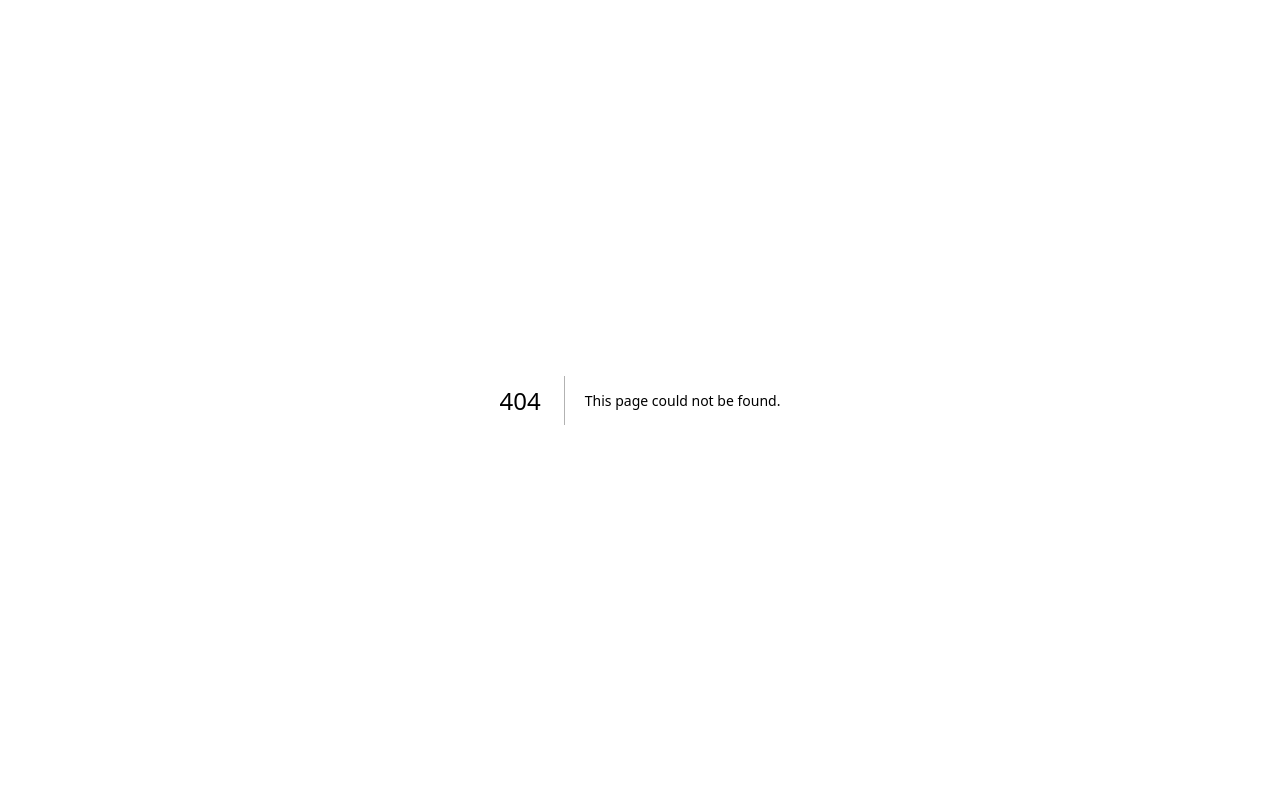
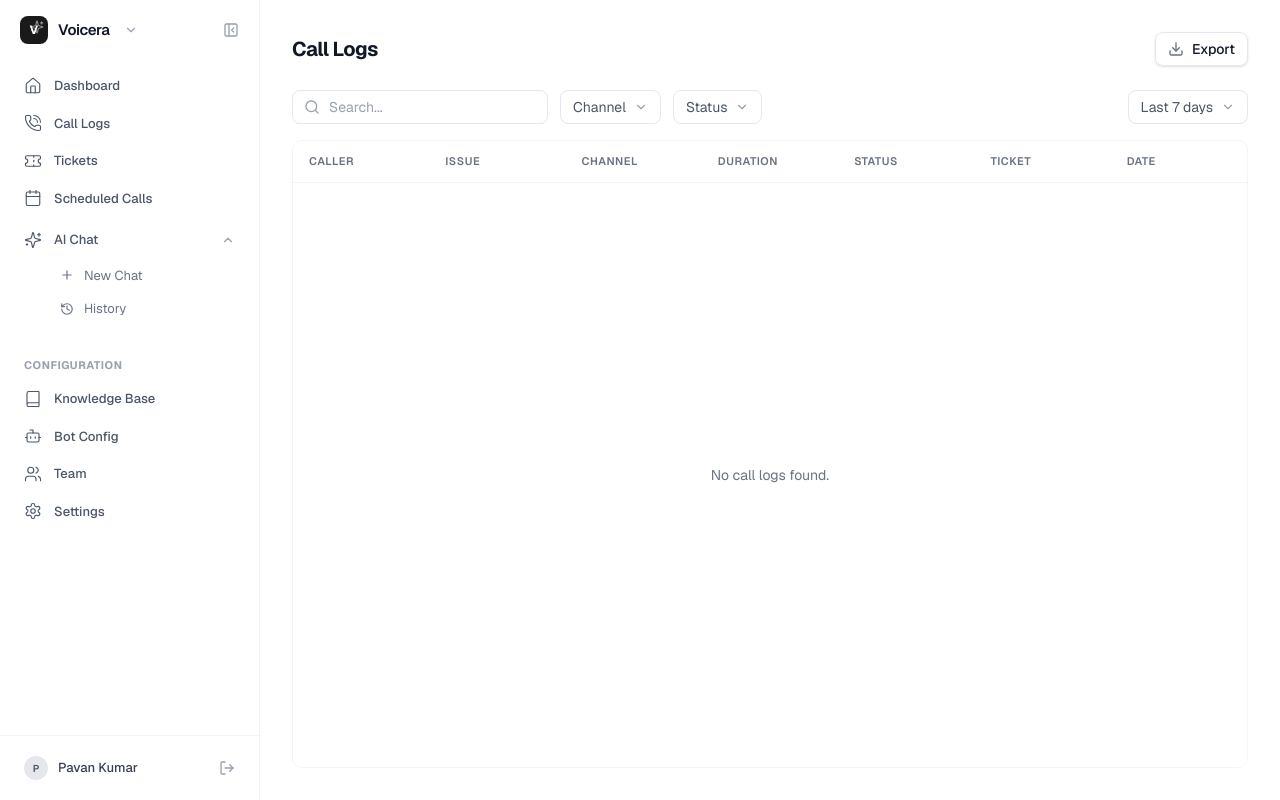
Before and after one commit to Sujithkrys/todayx, a Next.js app: page /call-logs in a window 1280 px wide. Before the commit this address had no page. Built offline with nearby package versions, Linux system fonts and the light colour scheme.

Commit message:
feat: restructure dashboard UI to match Voicera layout and fix hydration error

```diff
--- /dev/null
+++ b/src/app/(dashboard)/call-logs/page.tsx
@@ -0,0 +1,71 @@
+'use client';
+
+import React from 'react';
+import { Download, Search, ChevronDown } from 'lucide-react';
+
+export default function CallLogsPage() {
+  return (
+    <div className="flex flex-col h-full bg-white text-gray-900 font-sans p-2">
+      {/* Page Header */}
+      <div className="flex items-center justify-between mb-6">
+        <h1 className="text-xl font-bold tracking-tight">Call Logs</h1>
+        <button className="flex items-center gap-2 px-3 py-1.5 text-sm font-medium border border-gray-200 rounded-md shadow-sm hover:bg-gray-50 transition-colors">
+          <Download className="w-4 h-4 text-gray-500" />
+          Export
+        </button>
+      </div>
+
+      {/* Filter Toolbar */}
+      <div className="flex items-center justify-between mb-4">
+        <div className="flex items-center gap-3">
+          {/* Search Input */}
+          <div className="relative">
+            <Search className="absolute left-3 top-1/2 -translate-y-1/2 w-4 h-4 text-gray-400" />
+            <input
+              type="text"
+              placeholder="Search..."
+              className="w-64 pl-9 pr-3 py-1.5 text-sm border border-gray-200 rounded-md focus:outline-none focus:ring-1 focus:ring-gray-300 placeholder:text-gray-400"
+            />
+          </div>
+
+          {/* Channel Dropdown */}
+          <button className="flex items-center gap-2 px-3 py-1.5 text-sm text-gray-600 border border-gray-200 rounded-md hover:bg-gray-50 transition-colors">
+            Channel
+            <ChevronDown className="w-3.5 h-3.5 text-gray-400" />
+          </button>
+
+          {/* Status Dropdown */}
+          <button className="flex items-center gap-2 px-3 py-1.5 text-sm text-gray-600 border border-gray-200 rounded-md hover:bg-gray-50 transition-colors">
+            Status
+            <ChevronDown className="w-3.5 h-3.5 text-gray-400" />
+          </button>
+        </div>
+
+        {/* Date Filter Dropdown */}
+        <button className="flex items-center gap-2 px-3 py-1.5 text-sm text-gray-600 border border-gray-200 rounded-md hover:bg-gray-50 transition-colors">
+          Last 7 days
+          <ChevronDown className="w-3.5 h-3.5 text-gray-400" />
+        </button>
+      </div>
+
+      {/* Data Table */}
+      <div className="flex-1 border border-gray-100 rounded-lg overflow-hidden flex flex-col">
+        <div className="grid grid-cols-7 border-b border-gray-100 bg-white">
+          {['CALLER', 'ISSUE', 'CHANNEL', 'DURATION', 'STATUS', 'TICKET', 'DATE'].map((header) => (
+            <div
+              key={header}
+              className="px-4 py-3 text-[11px] font-semibold text-gray-500 tracking-wider"
+            >
+              {header}
+            </div>
+          ))}
+        </div>
+
+        {/* Empty State */}
+        <div className="flex-1 flex flex-col items-center justify-center bg-white min-h-[300px]">
+          <span className="text-sm text-gray-500">No call logs found.</span>
+        </div>
+      </div>
+    </div>
+  );
+}
--- a/src/app/(dashboard)/dashboard/page.tsx
+++ b/src/app/(dashboard)/dashboard/page.tsx
@@ -1,54 +1,5 @@
-import React, { Suspense } from 'react';
-import { WelcomeCard } from '@/features/dashboard/components/welcome-card';
-import { AIBrief } from '@/features/dashboard/components/ai-brief';
-import { WorkspaceOverview } from '@/features/dashboard/components/workspace-overview';
-import { TodayTasks } from '@/features/dashboard/components/today-tasks';
-import { UpcomingEvents } from '@/features/dashboard/components/upcoming-events';
-import { AITimeline } from '@/features/dashboard/components/ai-timeline';
-import { QuickActions } from '@/features/dashboard/components/quick-actions';
+import { redirect } from 'next/navigation';
 
 export default function DashboardPage() {
-  return (
-    <div className="p-6 max-w-[1600px] mx-auto space-y-6">
-      {/* Top Welcome / Overview Section */}
-      <div className="space-y-4">
-        <Suspense fallback={<div className="h-32 rounded-xl bg-card border animate-pulse" />}>
-          <WelcomeCard />
-        </Suspense>
-
-        <Suspense fallback={<div className="h-24 rounded-xl bg-card border animate-pulse" />}>
-          <WorkspaceOverview />
-        </Suspense>
-      </div>
-
-      {/* Main Grid View */}
-      <div className="grid grid-cols-1 lg:grid-cols-3 gap-6">
-        {/* Left Double-Column Section: AI Logs, Tasks */}
-        <div className="lg:col-span-2 space-y-6">
-          <Suspense fallback={<div className="h-48 rounded-xl bg-card border animate-pulse" />}>
-            <AIBrief />
-          </Suspense>
-
-          <Suspense fallback={<div className="h-56 rounded-xl bg-card border animate-pulse" />}>
-            <TodayTasks />
-          </Suspense>
-
-          <Suspense fallback={<div className="h-64 rounded-xl bg-card border animate-pulse" />}>
-            <AITimeline />
-          </Suspense>
-        </div>
-
-        {/* Right Single-Column Section: Calendar, Shortcuts */}
-        <div className="space-y-6">
-          <Suspense fallback={<div className="h-52 rounded-xl bg-card border animate-pulse" />}>
-            <UpcomingEvents />
-          </Suspense>
-
-          <Suspense fallback={<div className="h-60 rounded-xl bg-card border animate-pulse" />}>
-            <QuickActions />
-          </Suspense>
-        </div>
-      </div>
-    </div>
-  );
+  redirect('/dashboard/call-logs');
 }
--- a/src/app/(dashboard)/layout.tsx
+++ b/src/app/(dashboard)/layout.tsx
@@ -1,6 +1,5 @@
 import React from 'react';
 import { Sidebar } from '@/components/shared/sidebar';
-import { Header } from '@/components/shared/header';
 
 export default function DashboardLayout({
   children,
@@ -13,12 +12,9 @@ export default function DashboardLayout({
       <Sidebar />
 
       {/* Main Workspace Frame */}
-      <div className="flex-1 flex flex-col min-w-0 overflow-hidden">
-        {/* Top Navigation */}
-        <Header />
-
+      <div className="flex-1 flex flex-col min-w-0 overflow-hidden bg-white">
         {/* Scrollable View Area */}
-        <main className="flex-1 overflow-y-auto bg-muted/20 relative focus:outline-none">
+        <main className="flex-1 overflow-y-auto relative focus:outline-none p-6">
           {children}
         </main>
       </div>
--- a/src/app/layout.tsx
+++ b/src/app/layout.tsx
@@ -34,7 +34,7 @@ export default function RootLayout({
 
   return (
     <html lang="en" suppressHydrationWarning>
-      <body className={`${geistSans.variable} ${geistMono.variable} antialiased min-h-screen bg-background text-foreground`}>
+      <body className={`${geistSans.variable} ${geistMono.variable} antialiased min-h-screen bg-background text-foreground`} suppressHydrationWarning>
         <MockAuthProvider>{content}</MockAuthProvider>
       </body>
     </html>
--- a/src/components/shared/sidebar.tsx
+++ b/src/components/shared/sidebar.tsx
@@ -1,209 +1,138 @@
 'use client';
 
 import * as React from 'react';
-import { motion, AnimatePresence } from 'framer-motion';
 import { useAppAuth } from '@/providers/app-auth-provider';
 import {
-  LayoutDashboard,
-  MessageSquare,
-  Mail,
-  Calendar as CalendarIcon,
-  CheckSquare,
-  FileText,
-  Boxes,
-  Cpu,
-  Settings as SettingsIcon,
-  ChevronLeft,
-  ChevronRight,
-  Menu,
-  X,
+  Home,
+  PhoneCall,
+  Ticket,
+  Calendar,
   Sparkles,
+  Plus,
+  History,
+  Book,
+  Bot,
+  Users,
+  Settings,
+  ChevronDown,
+  ChevronUp,
   LogOut,
-  ChevronDown
+  PanelLeftClose
 } from 'lucide-react';
 import { cn } from '@/lib/utils';
 import Link from 'next/link';
 import { usePathname } from 'next/navigation';
 
-interface SidebarItem {
-  name: string;
-  href: string;
-  icon: React.ComponentType<{ className?: string }>;
-}
-
-const SIDEBAR_ITEMS: SidebarItem[] = [
-  { name: 'Dashboard', href: '/dashboard', icon: LayoutDashboard },
-  { name: 'AI Chat', href: '/dashboard/chat', icon: MessageSquare },
-  { name: 'Inbox', href: '/dashboard/inbox', icon: Mail },
-  { name: 'Calendar', href: '/dashboard/calendar', icon: CalendarIcon },
-  { name: 'Tasks', href: '/dashboard/tasks', icon: CheckSquare },
-  { name: 'News', href: '/dashboard/news', icon: FileText },
-  { name: 'Integrations', href: '/dashboard/integrations', icon: Boxes },
-  { name: 'AI Agents', href: '/dashboard/agents', icon: Cpu },
-  { name: 'Settings', href: '/dashboard/settings', icon: SettingsIcon },
-];
-
 export function Sidebar() {
-  const [isCollapsed, setIsCollapsed] = React.useState(false);
-  const [isMobileOpen, setIsMobileOpen] = React.useState(false);
-  const [workspaceMenuOpen, setWorkspaceMenuOpen] = React.useState(false);
   const pathname = usePathname();
   const { user, signOut } = useAppAuth();
-
-  // Listen to keyboard shortcut (Ctrl + B) to toggle sidebar collapse
-  React.useEffect(() => {
-    const handleKeyDown = (e: KeyboardEvent) => {
-      if (e.ctrlKey && e.key === 'b') {
-        e.preventDefault();
-        setIsCollapsed((prev) => !prev);
-      }
-    };
-    window.addEventListener('keydown', handleKeyDown);
-    return () => window.removeEventListener('keydown', handleKeyDown);
-  }, []);
-
-  const toggleCollapse = () => setIsCollapsed(!isCollapsed);
-  const toggleMobile = () => setIsMobileOpen(!isMobileOpen);
+  const [chatExpanded, setChatExpanded] = React.useState(true);
 
   return (
-    <>
-      {/* Mobile Header Trigger */}
-      <div className="lg:hidden flex items-center justify-between p-4 border-b bg-card text-card-foreground">
-        <div className="flex items-center gap-2">
-          <div className="w-8 h-8 rounded-lg bg-primary text-primary-foreground flex items-center justify-center font-bold">
-            V
+    <aside className="w-[260px] flex flex-col h-full bg-white border-r border-gray-100 text-gray-700 font-sans shadow-sm shrink-0">
+      {/* Brand Section */}
+      <div className="flex items-center justify-between p-4 px-5">
+        <div className="flex items-center gap-2.5">
+          <div className="w-7 h-7 rounded-md bg-[#1a1a1a] text-white flex items-center justify-center font-bold relative">
+            <Sparkles className="w-3.5 h-3.5 absolute top-1 right-1 opacity-50" />
+            <span className="text-xs">V</span>
           </div>
-          <span className="font-semibold text-sm">Voicera</span>
+          <span className="font-semibold text-[15px] text-gray-900 tracking-tight">Voicera</span>
+          <ChevronDown className="w-3.5 h-3.5 text-gray-400 ml-1" />
         </div>
-        <button
-          onClick={toggleMobile}
-          className="p-2 rounded-md hover:bg-muted focus-visible:ring-2 focus-visible:ring-ring"
-          aria-label="Open menu"
-        >
-          <Menu className="w-5 h-5" />
+        <button className="text-gray-400 hover:text-gray-600 transition-colors">
+          <PanelLeftClose className="w-4 h-4" />
         </button>
       </div>
 
-      {/* Backdrop for Mobile */}
-      <AnimatePresence>
-        {isMobileOpen && (
-          <motion.div
-            initial={{ opacity: 0 }}
-            animate={{ opacity: 1 }}
-            exit={{ opacity: 0 }}
-            onClick={toggleMobile}
-            className="lg:hidden fixed inset-0 z-40 bg-background/80 backdrop-blur-sm"
-          />
-        )}
-      </AnimatePresence>
+      {/* Navigation */}
+      <div className="flex-1 overflow-y-auto pt-2 pb-4">
+        {/* Main Links */}
+        <nav className="px-3 space-y-0.5">
+          <Link href="/dashboard" className={cn("flex items-center gap-3 px-3 py-2 rounded-md text-[13px] font-medium transition-colors", pathname === '/dashboard' && pathname !== '/dashboard/call-logs' ? "bg-gray-100/70 text-gray-900" : "text-gray-600 hover:bg-gray-50")}>
+            <Home className="w-[18px] h-[18px] stroke-[1.5]" />
+            Dashboard
+          </Link>
+          <Link href="/dashboard/call-logs" className={cn("flex items-center gap-3 px-3 py-2 rounded-md text-[13px] font-medium transition-colors", pathname === '/dashboard/call-logs' ? "bg-gray-100/70 text-gray-900" : "text-gray-600 hover:bg-gray-50")}>
+            <PhoneCall className="w-[18px] h-[18px] stroke-[1.5]" />
+            Call Logs
+          </Link>
+          <Link href="/dashboard/tickets" className={cn("flex items-center gap-3 px-3 py-2 rounded-md text-[13px] font-medium transition-colors", pathname === '/dashboard/tickets' ? "bg-gray-100/70 text-gray-900" : "text-gray-600 hover:bg-gray-50")}>
+            <Ticket className="w-[18px] h-[18px] stroke-[1.5]" />
+            Tickets
+          </Link>
+          <Link href="/dashboard/scheduled" className={cn("flex items-center gap-3 px-3 py-2 rounded-md text-[13px] font-medium transition-colors", pathname === '/dashboard/scheduled' ? "bg-gray-100/70 text-gray-900" : "text-gray-600 hover:bg-gray-50")}>
+            <Calendar className="w-[18px] h-[18px] stroke-[1.5]" />
+            Scheduled Calls
+          </Link>
 
-      {/* Main Sidebar Shell */}
-      <motion.aside
-        aria-label="Application Navigation"
-        animate={{ width: isCollapsed ? 72 : 240 }}
-        transition={{ duration: 0.25, ease: 'easeInOut' }}
-        className={cn(
-          'fixed inset-y-0 left-0 z-50 lg:static flex flex-col h-full bg-card border-r text-card-foreground shadow-sm',
-          isMobileOpen ? 'translate-x-0' : '-translate-x-full lg:translate-x-0'
-        )}
-      >
-        {/* Sidebar Header / Brand Selector */}
-        <div className="flex items-center justify-between p-4 border-b relative">
-          <div className="flex items-center gap-2.5 overflow-hidden w-full">
-            <div className="w-8 h-8 rounded-lg bg-primary text-primary-foreground flex items-center justify-center font-bold shrink-0">
-              <Sparkles className="w-4 h-4" />
-            </div>
-            {!isCollapsed && (
-              <div className="flex items-center justify-between w-full overflow-hidden">
-                <div className="flex flex-col text-left">
-                  <span className="font-semibold text-sm tracking-tight truncate">Voicera</span>
-                  <span className="text-[10px] text-muted-foreground truncate">Personal Workspace</span>
-                </div>
-                <button
-                  onClick={() => setWorkspaceMenuOpen(!workspaceMenuOpen)}
-                  className="p-1 rounded-md hover:bg-muted ml-auto shrink-0"
-                >
-                  <ChevronDown className="w-4 h-4 text-muted-foreground" />
-                </button>
+          {/* AI Chat Collapsible */}
+          <div className="pt-1">
+            <button
+              onClick={() => setChatExpanded(!chatExpanded)}
+              className="w-full flex items-center justify-between px-3 py-2 rounded-md text-[13px] font-medium text-gray-600 hover:bg-gray-50 transition-colors"
+            >
+              <div className="flex items-center gap-3">
+                <Sparkles className="w-[18px] h-[18px] stroke-[1.5]" />
+                AI Chat
+              </div>
+              {chatExpanded ? <ChevronUp className="w-3.5 h-3.5 text-gray-400" /> : <ChevronDown className="w-3.5 h-3.5 text-gray-400" />}
+            </button>
+            {chatExpanded && (
+              <div className="pl-9 space-y-0.5 mt-0.5">
+                <Link href="/dashboard/chat/new" className="flex items-center gap-2.5 px-3 py-1.5 text-[13px] text-gray-500 hover:text-gray-900 transition-colors">
+                  <Plus className="w-3.5 h-3.5" />
+                  New Chat
+                </Link>
+                <Link href="/dashboard/chat/history" className="flex items-center gap-2.5 px-3 py-1.5 text-[13px] text-gray-500 hover:text-gray-900 transition-colors">
+                  <History className="w-3.5 h-3.5" />
+                  History
+                </Link>
               </div>
             )}
           </div>
+        </nav>
 
-          {/* Collapse Button (Desktop Only) */}
-          <button
-            onClick={toggleCollapse}
-            className="hidden lg:flex absolute top-1/2 -right-3 -translate-y-1/2 w-6 h-6 rounded-full border bg-card text-muted-foreground hover:text-foreground items-center justify-center shadow-sm"
-            aria-label={isCollapsed ? 'Expand sidebar' : 'Collapse sidebar'}
-          >
-            {isCollapsed ? <ChevronRight className="w-3 h-3" /> : <ChevronLeft className="w-3 h-3" />}
+        {/* Configuration Section */}
+        <div className="px-6 mt-8 mb-2">
+          <h3 className="text-[11px] font-bold text-gray-400 tracking-wider uppercase">Configuration</h3>
+        </div>
+        <nav className="px-3 space-y-0.5">
+          <Link href="/dashboard/knowledge-base" className={cn("flex items-center gap-3 px-3 py-2 rounded-md text-[13px] font-medium transition-colors", pathname === '/dashboard/knowledge-base' ? "bg-gray-100/70 text-gray-900" : "text-gray-600 hover:bg-gray-50")}>
+            <Book className="w-[18px] h-[18px] stroke-[1.5]" />
+            Knowledge Base
+          </Link>
+          <Link href="/dashboard/bot-config" className={cn("flex items-center gap-3 px-3 py-2 rounded-md text-[13px] font-medium transition-colors", pathname === '/dashboard/bot-config' ? "bg-gray-100/70 text-gray-900" : "text-gray-600 hover:bg-gray-50")}>
+            <Bot className="w-[18px] h-[18px] stroke-[1.5]" />
+            Bot Config
+          </Link>
+          <Link href="/dashboard/team" className={cn("flex items-center gap-3 px-3 py-2 rounded-md text-[13px] font-medium transition-colors", pathname === '/dashboard/team' ? "bg-gray-100/70 text-gray-900" : "text-gray-600 hover:bg-gray-50")}>
+            <Users className="w-[18px] h-[18px] stroke-[1.5]" />
+            Team
+          </Link>
+          <Link href="/dashboard/settings" className={cn("flex items-center gap-3 px-3 py-2 rounded-md text-[13px] font-medium transition-colors", pathname === '/dashboard/settings' ? "bg-gray-100/70 text-gray-900" : "text-gray-600 hover:bg-gray-50")}>
+            <Settings className="w-[18px] h-[18px] stroke-[1.5]" />
+            Settings
+          </Link>
+        </nav>
+      </div>
+
+      {/* Footer Profile */}
+      <div className="p-3 border-t border-gray-100">
+        <div className="flex items-center justify-between px-3 py-2">
+          <div className="flex items-center gap-2.5 truncate">
+            <div className="w-6 h-6 rounded-full bg-gray-200 text-gray-600 font-semibold flex items-center justify-center text-[10px] shrink-0">
+              {user?.firstName?.charAt(0) || 'P'}
+            </div>
+            <span className="text-[13px] font-medium text-gray-700 truncate">
+              {user?.fullName || 'Pavan Kumar'}
+            </span>
+          </div>
+          <button onClick={() => signOut()} className="text-gray-400 hover:text-gray-700 transition-colors shrink-0">
+            <LogOut className="w-4 h-4" />
           </button>
         </div>
-
-        {/* Navigation Items */}
-        <nav className="flex-1 overflow-y-auto p-3 space-y-1">
-          {SIDEBAR_ITEMS.map((item) => {
-            const isActive = pathname === item.href;
-            return (
-              <Link key={item.name} href={item.href} className="block">
-                <span
-                  className={cn(
-                    'flex items-center gap-3 px-3 py-2.5 rounded-lg text-sm font-medium transition-all group relative',
-                    isActive
-                      ? 'bg-primary text-primary-foreground'
-                      : 'text-muted-foreground hover:text-foreground hover:bg-muted/80'
-                  )}
-                >
-                  <item.icon className="w-5 h-5 shrink-0" />
-                  {!isCollapsed && <span className="truncate">{item.name}</span>}
-
-                  {/* Tooltip on Collapsed State */}
-                  {isCollapsed && (
-                    <span className="absolute left-16 hidden group-hover:block bg-popover text-popover-foreground border px-2 py-1 text-xs rounded-md shadow-md z-50 whitespace-nowrap">
-                      {item.name}
-                    </span>
-                  )}
-                </span>
-              </Link>
-            );
-          })}
-        </nav>
-
-        {/* Sidebar Footer / User Info */}
-        <div className="p-3 border-t mt-auto">
-          <div className="flex items-center gap-3 p-1.5 rounded-lg hover:bg-muted/50 transition-colors">
-            {user?.imageUrl ? (
-              <img
-                src={user.imageUrl}
-                alt={user.fullName || 'User Profile'}
-                className="w-8 h-8 rounded-full object-cover shrink-0"
-              />
-            ) : (
-              <div className="w-8 h-8 rounded-full bg-primary/10 text-primary font-semibold flex items-center justify-center shrink-0">
-                {user?.firstName?.charAt(0) || 'U'}
-              </div>
-            )}
-            {!isCollapsed && (
-              <div className="flex flex-col text-left truncate flex-1">
-                <span className="text-xs font-semibold truncate">
-                  {user?.fullName || 'Active User'}
-                </span>
-                <span className="text-[10px] text-muted-foreground truncate">
-                  {user?.email || 'user@email.com'}
-                </span>
-              </div>
-            )}
-            {!isCollapsed && (
-              <button
-                onClick={() => signOut()}
-                className="p-1 rounded-md hover:bg-muted text-muted-foreground hover:text-destructive shrink-0"
-                aria-label="Sign out"
-              >
-                <LogOut className="w-4 h-4" />
-              </button>
-            )}
-          </div>
-        </div>
-      </motion.aside>
-    </>
+      </div>
+    </aside>
   );
 }
```
